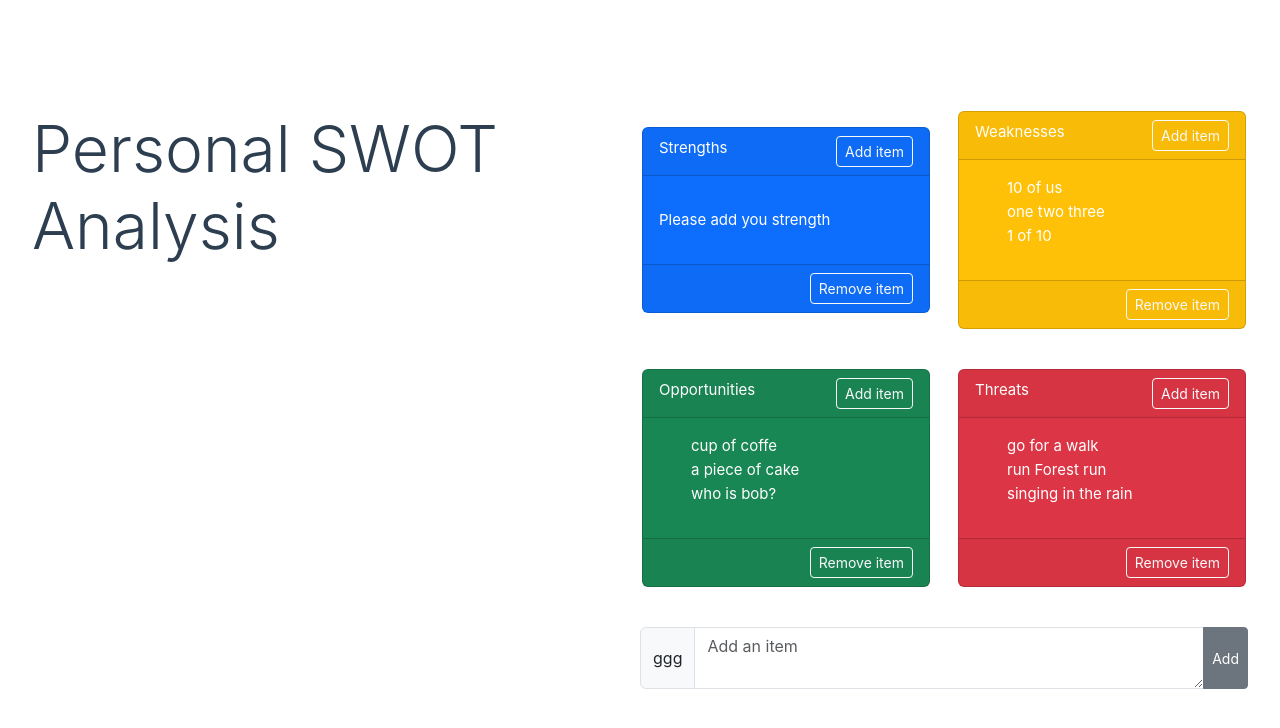
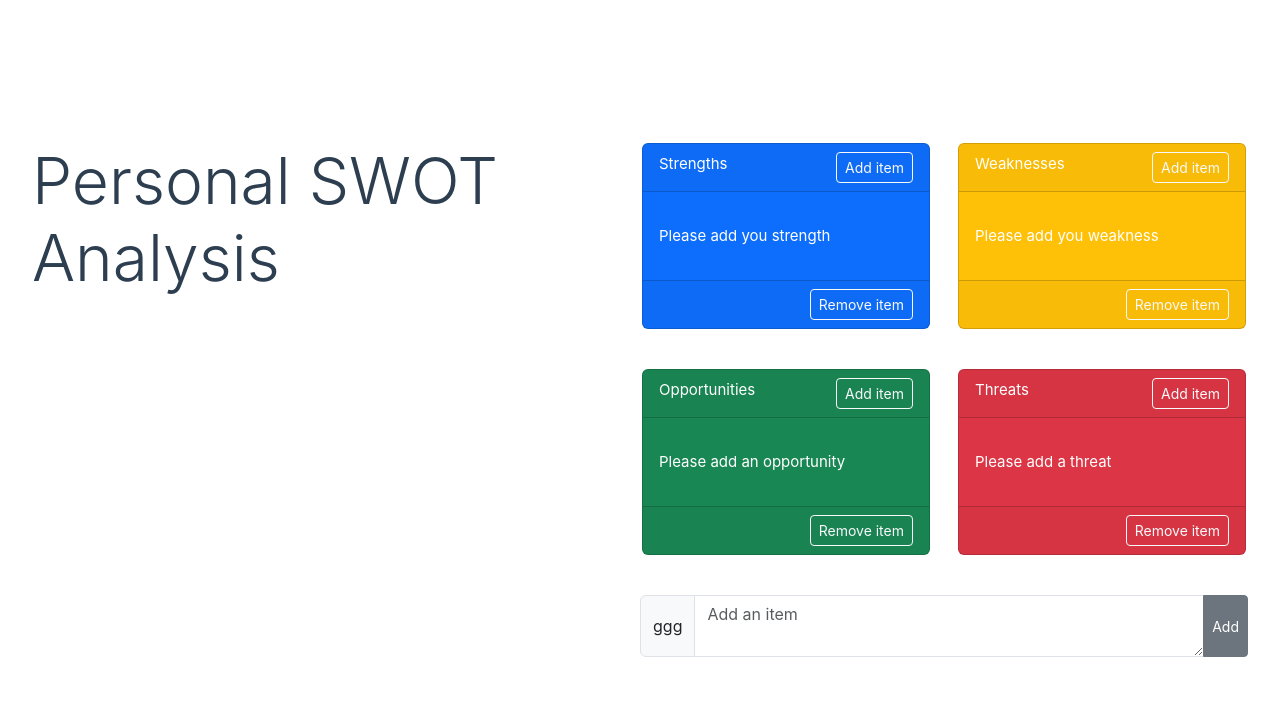
Before and after one commit to aiwmusial/SwotAnalysis, a Vue app in the folder SwotAnalysis/: page / in a window 1280 px wide. Shown: the top 728 px of the page. Built offline with nearby package versions, Linux system fonts and the light colour scheme; the HTML template or start-up script is replaced by a standard one.

Commit message:
set items to local storage

```diff
--- a/SwotAnalysis/src/App.vue
+++ b/SwotAnalysis/src/App.vue
@@ -1,5 +1,5 @@
 <script setup>
-import { ref, provide } from 'vue';
+import { ref } from 'vue';
 import SingleCard from './components/SingleCard.vue';
 import SwotInput from './components/SwotInput.vue';
 
@@ -20,32 +20,13 @@ defineProps({
 
 const swotAnalysisObjective = ref('');
 function displayBtnIdOnInput(header){
-  console.log(header)
-
   swotAnalysisObjective.value = header;
-  console.log('id ' + swotAnalysisObjective.value)
 };
 
-const itemsStrengths = ref([
-  // {id:1, label:"cup of tea"},
-  // {id:2, label:"nice book"},
-  // {id:3, label:"black jacket"}
-]);
-const itemsWeaknesses = ref([
-  {id:1, label:"10 of us"},
-  {id:2, label:"one two three"},
-  {id:3, label:"1 of 10"}
-]);
-const itemsOpportunities = ref([
-  {id:1, label:"cup of coffe"},
-  {id:2, label:"a piece of cake"},
-  {id:3, label:"who is bob?"}
-]);
-const itemsThreats = ref([
-  {id:1, label:"go for a walk"},
-  {id:2, label:"run Forest run"},
-  {id:3, label:"singing in the rain"}
-]);
+const itemsStrengths = ref(JSON.parse(localStorage.getItem("itemsStrengths") || '[]'));
+const itemsWeaknesses = ref(JSON.parse(localStorage.getItem("itemsWeaknesses") || '[]'));
+const itemsOpportunities = ref(JSON.parse(localStorage.getItem("itemsOpportunities") || '[]'));
+const itemsThreats = ref(JSON.parse(localStorage.getItem("itemsThreats") || '[]'));
 
 const swotInputRef = ref(null);
 
@@ -55,18 +36,22 @@ const addItemToSwotList = (swotObjective, addedSwotElement) => {
   switch(swotObjective) {
     case 'Strengths':
       itemsStrengths.value.push(newItem);
+      window.localStorage.setItem("itemsStrengths", JSON.stringify(itemsStrengths.value));
       swotInputRef.value.clearInput();
       break;
     case 'Weaknesses':
       itemsWeaknesses.value.push(newItem);
+      window.localStorage.setItem("itemsWeaknesses", JSON.stringify(itemsWeaknesses.value));
       swotInputRef.value.clearInput();
       break;
     case 'Opportunities':
       itemsOpportunities.value.push(newItem);
+      window.localStorage.setItem("itemsOpportunities", JSON.stringify(itemsOpportunities.value));
       swotInputRef.value.clearInput();
       break;
     case 'Threats':
       itemsThreats.value.push(newItem);
+      window.localStorage.setItem("itemsThreats", JSON.stringify(itemsThreats.value));
       swotInputRef.value.clearInput();
       break;
   }
--- a/SwotAnalysis/src/components/SwotInput.vue
+++ b/SwotAnalysis/src/components/SwotInput.vue
@@ -10,14 +10,10 @@ defineProps({
 
 const addedSwotElement = ref('');
 
-// function updateLocation() {
-//   addedSwotElement = 'South Pole'
-// }
 const clearInput = () => {
   addedSwotElement.value = '';
 };
 
-// Expose the method to the parent component
 defineExpose({
   clearInput
 });
```
